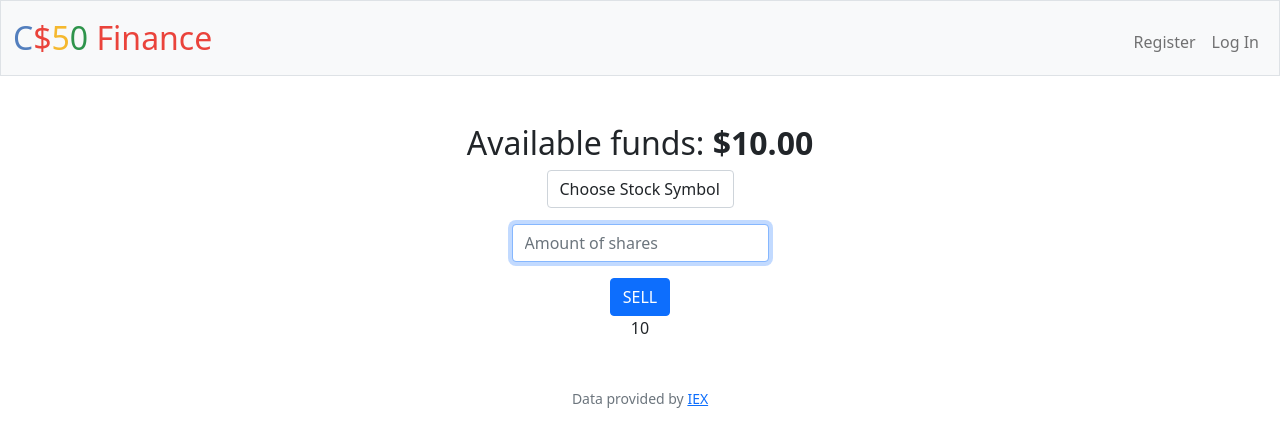
After one commit to Looterro/CS50-Flask, a Flask app: template templates/sell.html in a window 1280 px wide. The commit adds this page. Shown: the top 447 px of the page. Run offline with Flask 2, Linux system fonts and the light colour scheme; the template is opened without the code that fills it: most values are stand-ins (such as "Sample title", 1, 10 or a date in 2020); some libraries are stand-ins or nearby versions.

Commit message:
Added option to sell and buy stocks

```diff
--- a/app.py
+++ b/app.py
@@ -50,10 +50,10 @@ def index():
     user = db.execute("SELECT * FROM users WHERE id = ?", session["user_id"])[0]['username']
     cash = db.execute("SELECT * FROM users WHERE id = ?", session["user_id"])[0]['cash']
 
-    data = db.execute("SELECT * FROM buy WHERE username = ?", user)
+    data = db.execute("SELECT * FROM orders WHERE username = ?", user)
 
     # Get all the users stocks and their amount
-    stocks = db.execute("SELECT symbol, SUM (shares) FROM buy WHERE username = ? GROUP BY symbol", user)
+    stocks = db.execute("SELECT symbol, SUM (shares) FROM orders WHERE username = ? GROUP BY symbol", user)
 
     # Return a dictionary with values required to display all the bought stocks and their current prices
     objects = []
@@ -61,13 +61,16 @@ def index():
 
     for stock in stocks:
         item = lookup(stock["symbol"])
-        object = {
-            "symbol": stock["symbol"],
-            "price": item["price"],
-            "amount": stock["SUM (shares)"],
-            "total": stock["SUM (shares)"] * item["price"],
-        }
-        objects.append(object)
+
+        # Do not display a stock if no longer holding any shares
+        if not stock["SUM (shares)"] == 0:
+            object = {
+                "symbol": stock["symbol"],
+                "price": item["price"],
+                "amount": stock["SUM (shares)"],
+                "total": stock["SUM (shares)"] * item["price"],
+            }
+            objects.append(object)
 
     for object in objects:
         total += object["price"] * object["amount"]
@@ -108,7 +111,7 @@ def buy():
             time = datetime.now().strftime("%m/%d/%Y %H:%M:%S")
 
             # Update "buy" table with purchase
-            db.execute("INSERT INTO buy (datetime, username, symbol, shares, price) VALUES (?, ?, ?, ?, ?)", time, user, symbol, shares, result['price'])
+            db.execute("INSERT INTO orders (datetime, username, symbol, shares, price, type) VALUES (?, ?, ?, ?, ?, ?)", time, user, symbol, shares, result['price'], "BUY")
 
             return redirect("/")
 
@@ -232,4 +235,58 @@ def register():
 @login_required
 def sell():
     """Sell shares of stock"""
-    return apology("TODO")
+
+    user = db.execute("SELECT * FROM users WHERE id = ?", session["user_id"])[0]['username']
+    cash = db.execute("SELECT * FROM users WHERE id = ?", session["user_id"])[0]["cash"]
+    current_stocks = db.execute("SELECT symbol, SUM (shares) FROM orders WHERE username = ? GROUP BY symbol", user)
+
+    objects = []
+
+    # Do not display a stock if no longer holding any shares
+    for stock in current_stocks:
+        if not stock["SUM (shares)"] == 0:
+            objects.append(stock["symbol"])
+
+    if request.method == "POST":
+
+        symbol = request.form.get("symbol")
+        shares = int(request.form.get("shares"))
+        result = lookup(symbol)
+
+        # Get all the users stocks and their amount
+        amount_shares = int(db.execute("SELECT symbol, SUM (shares) FROM orders WHERE username = ? AND symbol = ? GROUP BY symbol", user, symbol)[0]["SUM (shares)"])
+
+        if shares < 0:
+            return apology("Must provide a positive number")
+
+        if result == None:
+            return apology("Invalid symbol")
+
+        #Check if users sell more stock than they own
+        if shares > amount_shares:
+            return apology("You dont have enough shares to fulfill the order")
+
+        sell_income = result['price'] * shares
+
+        #Allow for the sell only if the stock is owned by the user
+        if symbol in objects:
+
+            # Deduct the cash from the user
+            db.execute("UPDATE users SET cash = ? WHERE id = ?", cash + sell_income, session["user_id"])
+
+            # Add current time to sell
+            time = datetime.now().strftime("%m/%d/%Y %H:%M:%S")
+
+            # Update "buy" table with sell order
+            db.execute("INSERT INTO orders (datetime, username, symbol, shares, price, type) VALUES (?, ?, ?, ?, ?, ?)", time, user, symbol, -shares, result['price'], "SELL")
+
+            return redirect("/")
+
+        else:
+
+            return apology("You dont have any shares from that stock")
+
+    else:
+
+        stock = db.execute("SELECT symbol, SUM (shares) FROM orders WHERE username = ? AND symbol = ? GROUP BY symbol", user, "AAPL")[0]["SUM (shares)"]
+        return render_template("sell.html", cash=cash, objects=objects, stock=stock)
--- a/templates/buy.html
+++ b/templates/buy.html
@@ -1,7 +1,7 @@
 {% extends "layout.html" %}
 
 {% block title %}
-    Quote
+    Buy
 {% endblock %}
 
 {% block main %}
@@ -16,7 +16,7 @@
             <input autocomplete="off" autofocus class="form-control mx-auto w-auto" id="buy-symbol" name="symbol" placeholder="Input stock symbol" type="text">
         </div>
         <div class="mb-3">
-            <input autocomplete="off" autofocus class="form-control mx-auto" id="buy-amount" name="shares" placeholder="Specify amount of shares" type="text">
+            <input autocomplete="off" autofocus class="form-control mx-auto w-auto" id="buy-amount" name="shares" placeholder="Amount of shares" type="text">
         </div>
         <button class="btn btn-primary" type="submit">BUY</button>
     </form>
--- a/templates/index.html
+++ b/templates/index.html
@@ -20,6 +20,7 @@
 
         {{ stocks }}
 
+        {% if objects != [] %}
             <hr>
 
             <h3>Current holdings:</h3>
@@ -44,6 +45,7 @@
             </table>
 
             <hr>
+        {% endif %}
 
         <div>
             Current cash: <b>{{ cash | usd }}</b>
--- /dev/null
+++ b/templates/sell.html
@@ -0,0 +1,32 @@
+{% extends "layout.html" %}
+
+{% block title %}
+    Sell
+{% endblock %}
+
+{% block main %}
+
+<div>
+    <h2>Available funds: <b>{{ cash | usd }}</b></h2>
+</div>
+
+<div>
+    <form action="/sell" method="post">
+        <div class="mb-3">
+            <select name="symbol" class="form-control mx-auto w-auto" id="sell-symbol">
+                <option disabled selected value="">Choose Stock Symbol</option>
+                {% for object in objects %}
+                    <option value="{{ object }}">{{ object }}</option>
+                {% endfor %}
+            </select>
+        </div>
+        <div class="mb-3">
+            <input autocomplete="off" autofocus class="form-control mx-auto w-auto" id="sell-amount" name="shares" placeholder="Amount of shares" type="text">
+        </div>
+        <button class="btn btn-primary" type="submit">SELL</button>
+    </form>
+</div>
+
+{{ stock }}
+
+{% endblock %}
```
Also changed, not shown: finance.db, 3 other files. Lines whose indentation alone changed are shown as unchanged.
